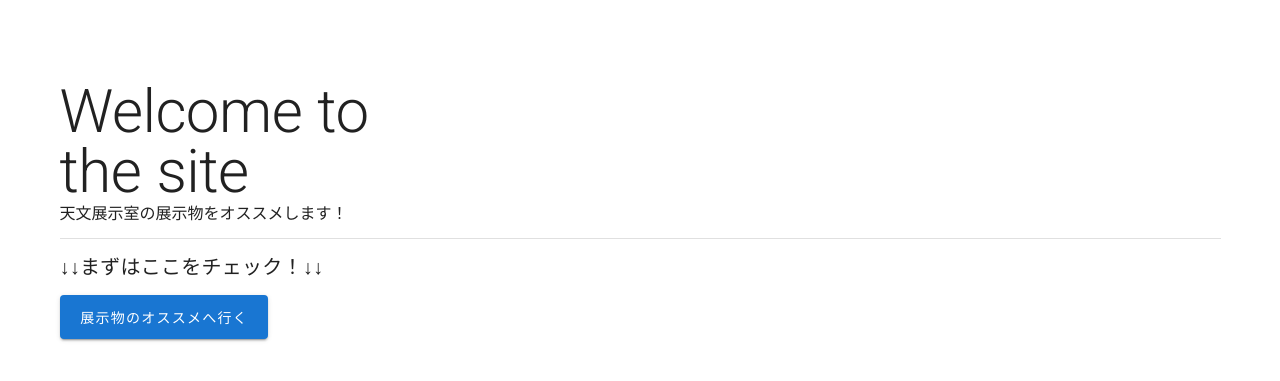
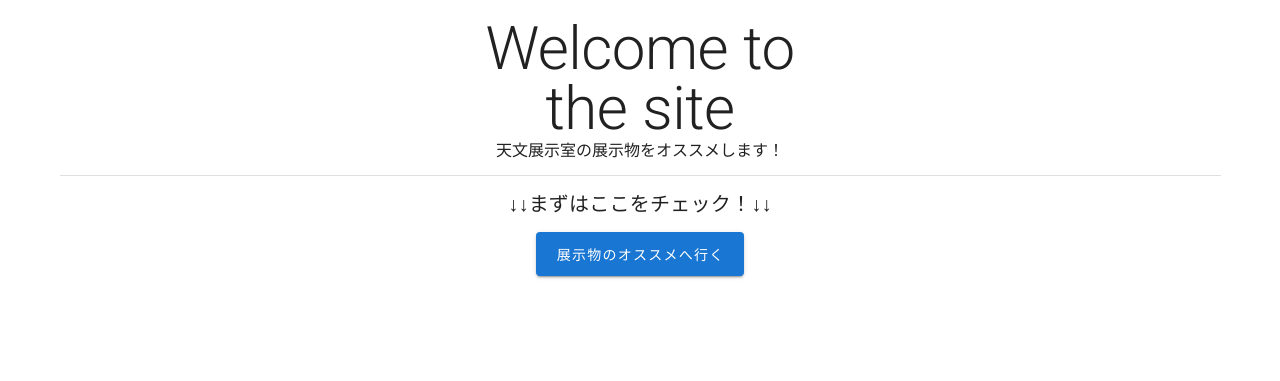
Before and after one commit to HirokiIwata/recommend_sandbox, a Nuxt app: page / in a window 1280 px wide. Shown: the part 329-710 px from the top of the page. Built offline with nearby package versions, Linux system fonts and the light colour scheme.

Commit message:
beta1.0.5

```diff
--- a/layouts/nested.vue
+++ b/layouts/nested.vue
@@ -70,7 +70,7 @@
             </v-list-tile>
             <!-- </router-link> -->
               <v-list-group
-                prepend-icon="expand_less"
+                prepend-icon="expand_more"
                 sub-group
                 >
                 <v-list-tile slot="activator">
@@ -226,7 +226,7 @@
                 </v-list-group>
 
                 <v-list-group
-                  prepend-icon="expand_less"
+                  prepend-icon="expand_more"
                   sub-group
                   >
                   <v-list-tile slot="activator">
@@ -252,7 +252,7 @@
                   </v-list-group>
 
                   <v-list-group
-                    prepend-icon="expand_less"
+                    prepend-icon="expand_more"
                     sub-group
                     >
                     <v-list-tile slot="activator">
--- a/pages/index.vue
+++ b/pages/index.vue
@@ -48,4 +48,38 @@ export default {
   align-items: center;
   justify-content: center;
 }
+.query{
+  font-weight: bold;
+  font-size: 2em;
+}
+.title{
+  font-size: 14px;
+  font-weight: bold;
+}
+.card_img{
+  justify-content: center;
+  align-items: center;
+}
+.actions{
+  justify-content: center;
+}
+.primary-title{
+  align-items: center;
+  justify-content: center;
+}
+.more {
+  max-width: 350px;
+}
+
+.rank {
+  font-size: 16px;
+  font-weight: bold;
+}
+.container {
+  min-height: 100vh;
+  justify-content: center;
+  align-items: center;
+  text-align: center;
+}
+
 </style>
--- a/pages/recommend_web.vue
+++ b/pages/recommend_web.vue
@@ -84,7 +84,7 @@
             <v-card-actions class="actions">
               <v-btn flat outline color="accent" @click="show[index] = !show[index]">
                 概要
-                <v-icon>{{ show[index] ? 'keyboard_arrow_down' : 'keyboard_arrow_up' }}</v-icon>
+                <v-icon>{{ show[index] ? 'keyboard_arrow_up' : 'keyboard_arrow_down' }}</v-icon>
               </v-btn>
               <v-btn
               flat
```
